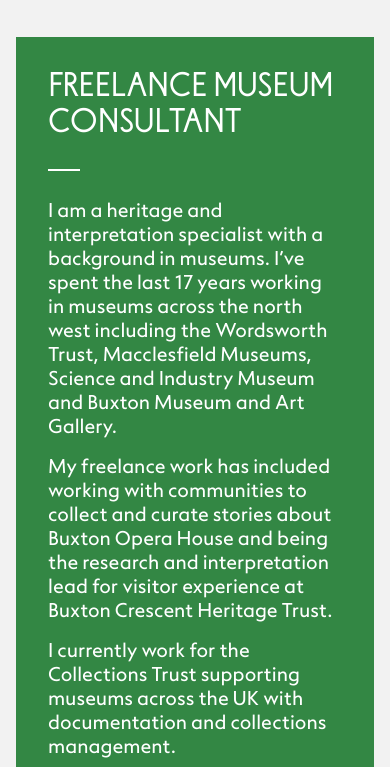
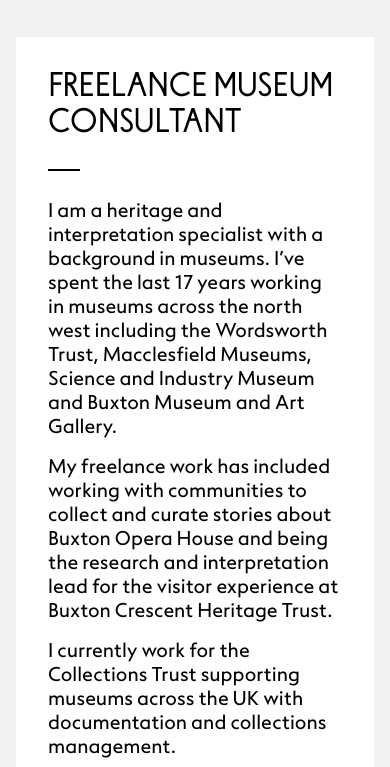
Before and after one commit to RhodesPeter/anna-ellis-rhodes, a website built with Parcel: page src/index.html in a window 390 px wide. Shown: the part 333-1100 px from the top of the page. Built offline with nearby package versions, Linux system fonts and the light colour scheme.

Commit message:
Tweak hero, styling and copy

```diff
--- a/src/index.html
+++ b/src/index.html
@@ -22,18 +22,17 @@
       <img class="w-[85svw] md:w-[600px]" src="images/hero-noise-green.png" alt="" />
     </div>
     <div class="flex flex-row flex-wrap gap-5 lg:gap-10 mt-[60svw] sm:mt-[400px] xl:mt-[450px] text-xl leading-[1.2]">
-      <div class="flex gap-4 flex-col flex-1 p-8 bg-[#338744] text-white min-w-80">
-        <h2 class="font-views-sans text-3xl sm:text-[40px] text-white">Freelance museum consultant</h2>
-        <div class="bg-white my-3 w-8 h-0.5"></div>
+      <div class="flex gap-4 flex-col flex-1 p-8 bg-white sm:bg-[#338744] sm:text-white min-w-80">
+        <h2 class="font-views-sans text-3xl sm:text-[40px] sm:text-white">Freelance museum consultant</h2>
+        <div class="bg-black sm:bg-white my-3 w-8 h-0.5"></div>
         <p>I am a heritage and interpretation specialist with a background in museums. I’ve spent the last 17 years
           working
           in museums across the north west including the Wordsworth Trust, Macclesfield Museums, Science and Industry
           Museum
           and Buxton Museum and Art Gallery.</p>
-        <p>My freelance work has included working with communities to collect and curate
-          stories about Buxton Opera House and being the research and interpretation lead for visitor experience at
-          Buxton
-          Crescent Heritage Trust.</p>
+        <p>My freelance work has included working with communities to collect and curate stories about Buxton Opera
+          House and being the research and interpretation lead for the visitor experience at Buxton Crescent Heritage
+          Trust.</p>
         <p>I currently work for the Collections Trust supporting museums across the UK with documentation and
           collections
           management.</p>
@@ -45,7 +44,7 @@
             collections reviews and
             deaccessioning and disposal projects.</li>
           <li class="pl-1.5">Implementing the 5.1 Spectrum procedures.</li>
-          <li class="pl-1.5">Writing and reviewing documents including Collections Development Policies Documentation
+          <li class="pl-1.5">Writing and reviewing documents including Collections Development Policies, Documentation
             Policies,
             Documentation Procedures Manuals and Documentation Plans.</li>
           <li class="pl-1.5">Section 4 and 5 of the Accreditation standard.</li>
```
Also changed, not shown: dist/index.html, src/images/buxton-diamond.png (deleted), src/images/buxton-painting.png (deleted), src/images/buxton-postcard.png (deleted), src/images/hero-brown.png (deleted), src/images/hero-colour.png (deleted), src/images/hero-green.png (deleted), src/images/hero-noise-color.png (deleted), src/images/hero-noise-green.png, 2 other files.
